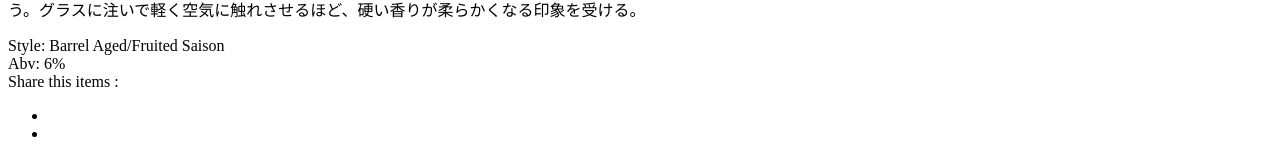
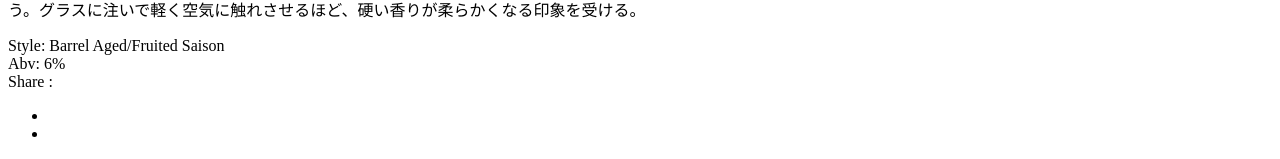
Before and after one commit to yorocco-beer/web, a Nuxt app: page /beers/ybap_blueberry_saison in a window 1280 px wide. Shown: the part 1678-1837 px from the top of the page. Built offline with nearby package versions, Linux system fonts and the light colour scheme.

Commit message:
Add: ➕ 文言変更

```diff
--- a/pages/beers/ybap_blueberry_saison.vue
+++ b/pages/beers/ybap_blueberry_saison.vue
@@ -58,7 +58,7 @@
               </div>
 
               <div class="product_socials section-space--mt_60 pb-20">
-                <span class="label">Share this items :</span>
+                <span class="label">Share :</span>
                 <ul class="helendo-social-share socials-inline">
                   <li>
                     <a
```
